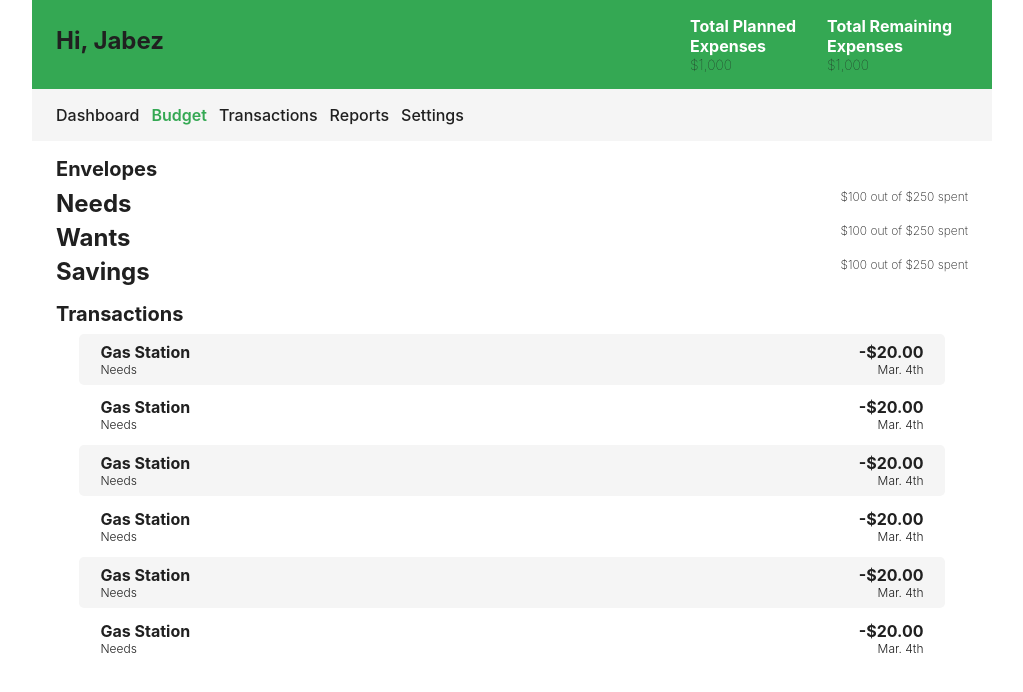
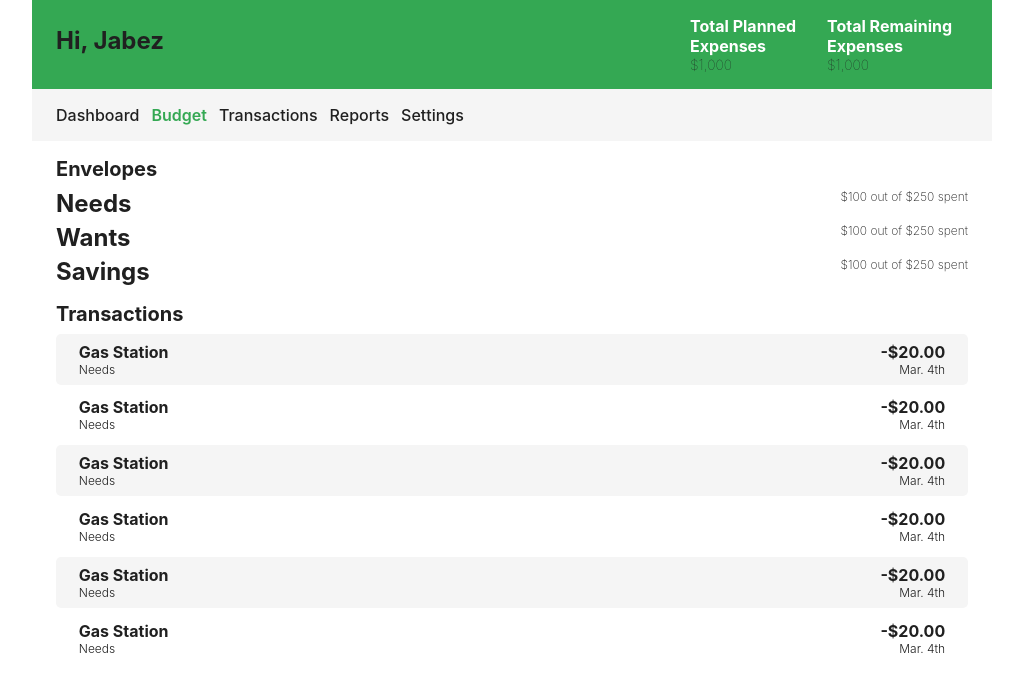
Before and after one commit to BezDailey/Budgeting-App-Frontend, a React (Create React App) app: page / in a window 1280 px wide. Shown: the top 692 px of the page, without its empty margins (128-1151 px from the left). Built offline with nearby package versions, Linux system fonts and the light colour scheme.

Commit message:
updated transactions width

```diff
--- a/src/pages/Budget/Budget.module.css
+++ b/src/pages/Budget/Budget.module.css
@@ -47,9 +47,7 @@
   display: flex;
   flex-direction: column;
   gap: .3rem;
-  width: 95%;
-  margin-left: 2.5%;
-  margin-right: 2.5%;
+  width: 100%;
 }
 
 :local(.transaction) {
```
